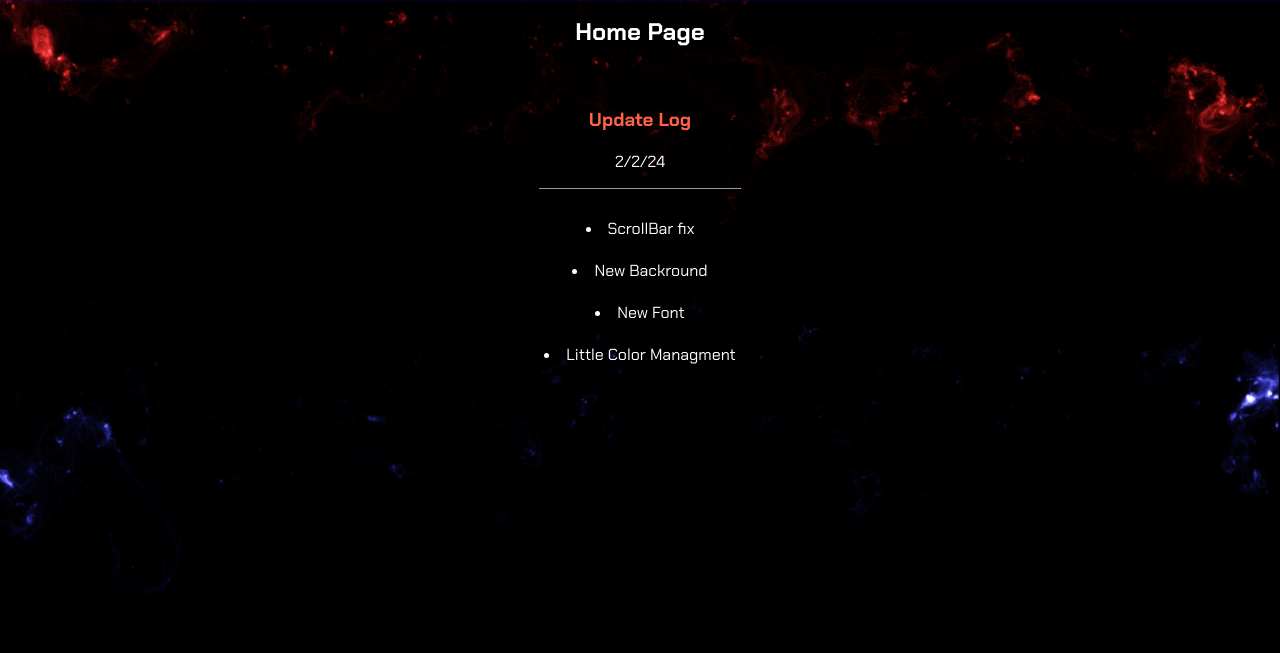
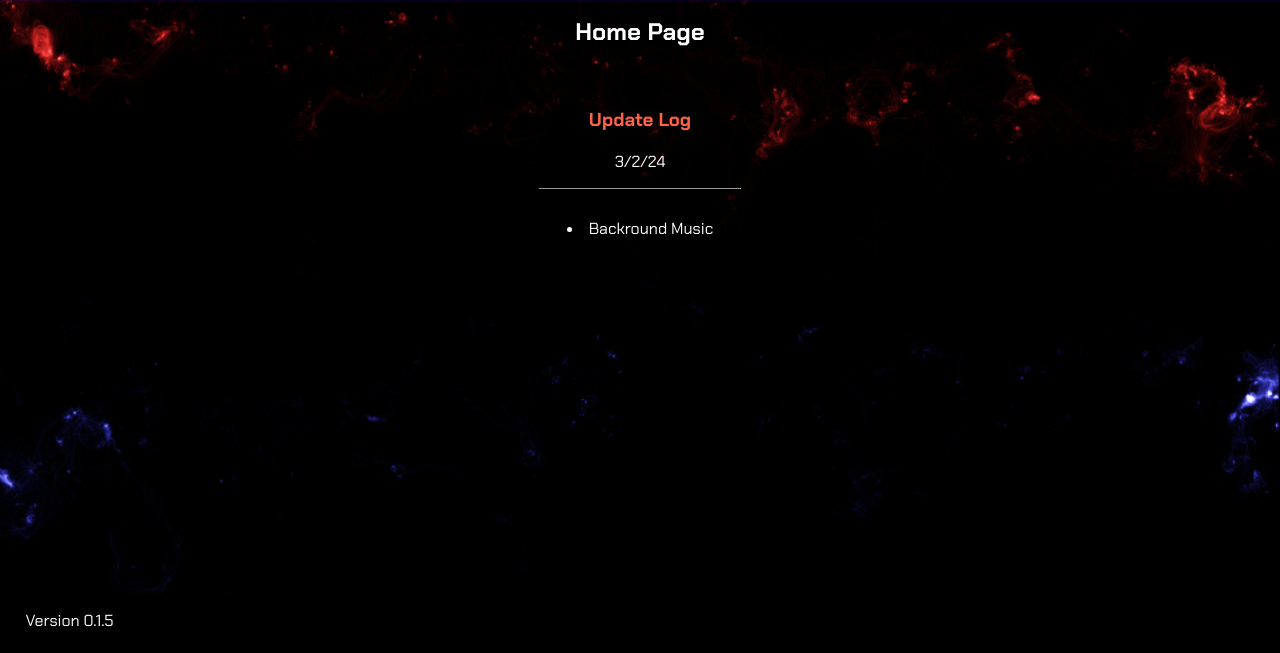
Before and after one commit to HyproVex/hyprovex.github.io, a plain HTML site: page index.html in a window 1280 px wide. Shown: the part 147-800 px from the top of the page. Drawn offline with Linux system fonts and the light colour scheme; a web font is replaced by a local one.

Commit message:
V.0.1.5
Small Update

```diff
--- a/Styl_Projekt.css
+++ b/Styl_Projekt.css
@@ -5,7 +5,6 @@
     background-position: center;
     background-size: cover;
 }
-
 body{
     overflow-x: hidden;
     color: white;
@@ -127,3 +126,7 @@ main{
     transition: all 500ms;
     font-size-adjust: 20px;
 }
+/* footer */
+footer{
+    padding-left: 2%;
+}
--- a/index.html
+++ b/index.html
@@ -10,7 +10,7 @@
     <link href="https://fonts.googleapis.com/css2?family=Chakra+Petch:ital,wght@0,300;0,400;0,500;0,600;0,700;1,300;1,400;1,500;1,600;1,700&family=Sixtyfour&display=swap" rel="stylesheet">
     <title> Vextale </title>
 </head>
-<body >
+<body>
     <div class="flames">
 
         <h1 id="h1_1"> VexTale </h1>
@@ -28,17 +28,19 @@
         <main>
             <br>
             <h3 id="update"> Update Log </h3>
-            <p> 2/2/24 </p>
+            <p> 3/2/24 </p>
             <hr size="0.5" width="200">
             <br>
-                <li> ScrollBar fix </li>
-                <br>
-                <li> New Backround </li>
-                <br>
-                <li> New Font </li>
-                <br>
-                <li> Little Color Managment</li>
+                <li> Backround Music </li>
         </main>
     </div>
+    <audio autoplay loop>
+        <source src="backround_music.mp3">
+    </audio>
+    <footer>
+        <div>
+            <p> Version 0.1.5 </p>
+        </div>
+    </footer>
 </body>
 </html>
```
Also changed, not shown: index_galerie.html (+9 -1 lines), index_social.html (+8 -0 lines), 1 other file.
